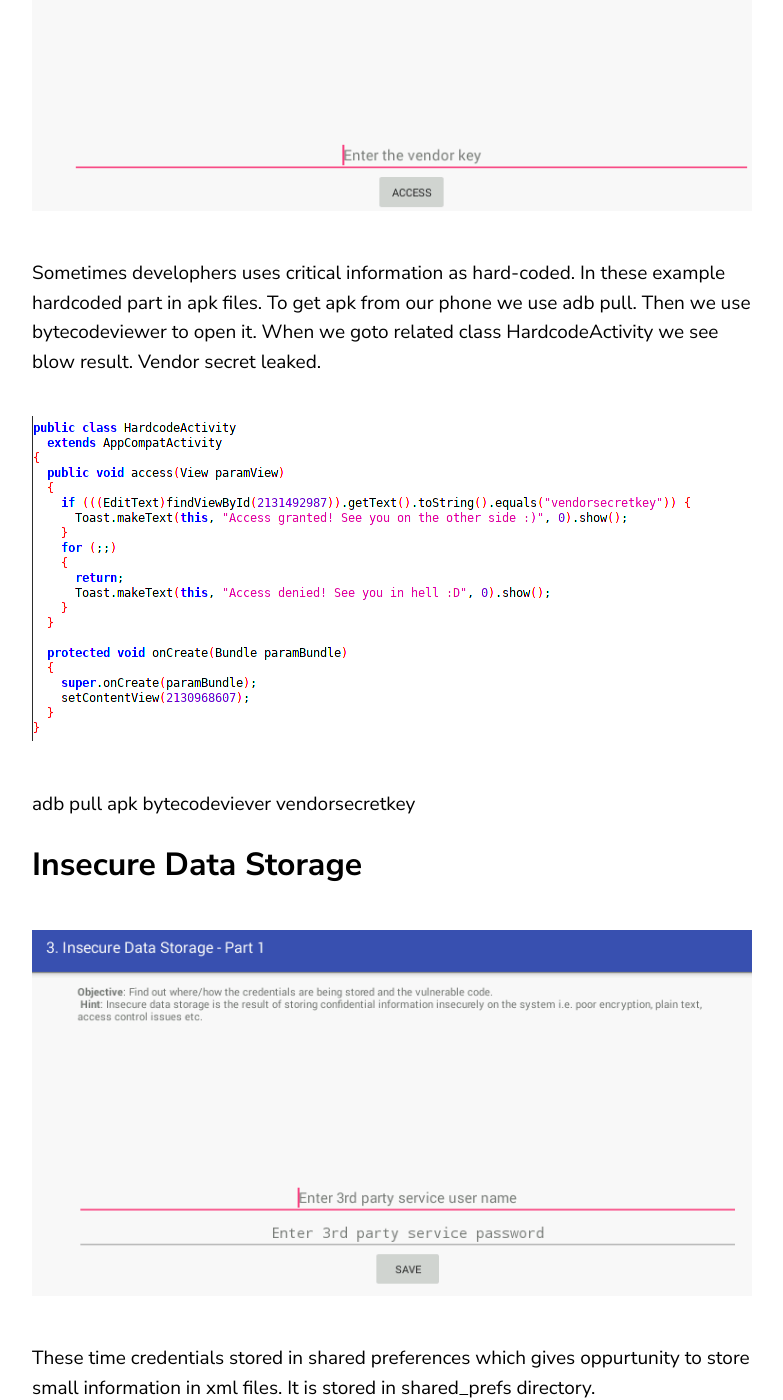
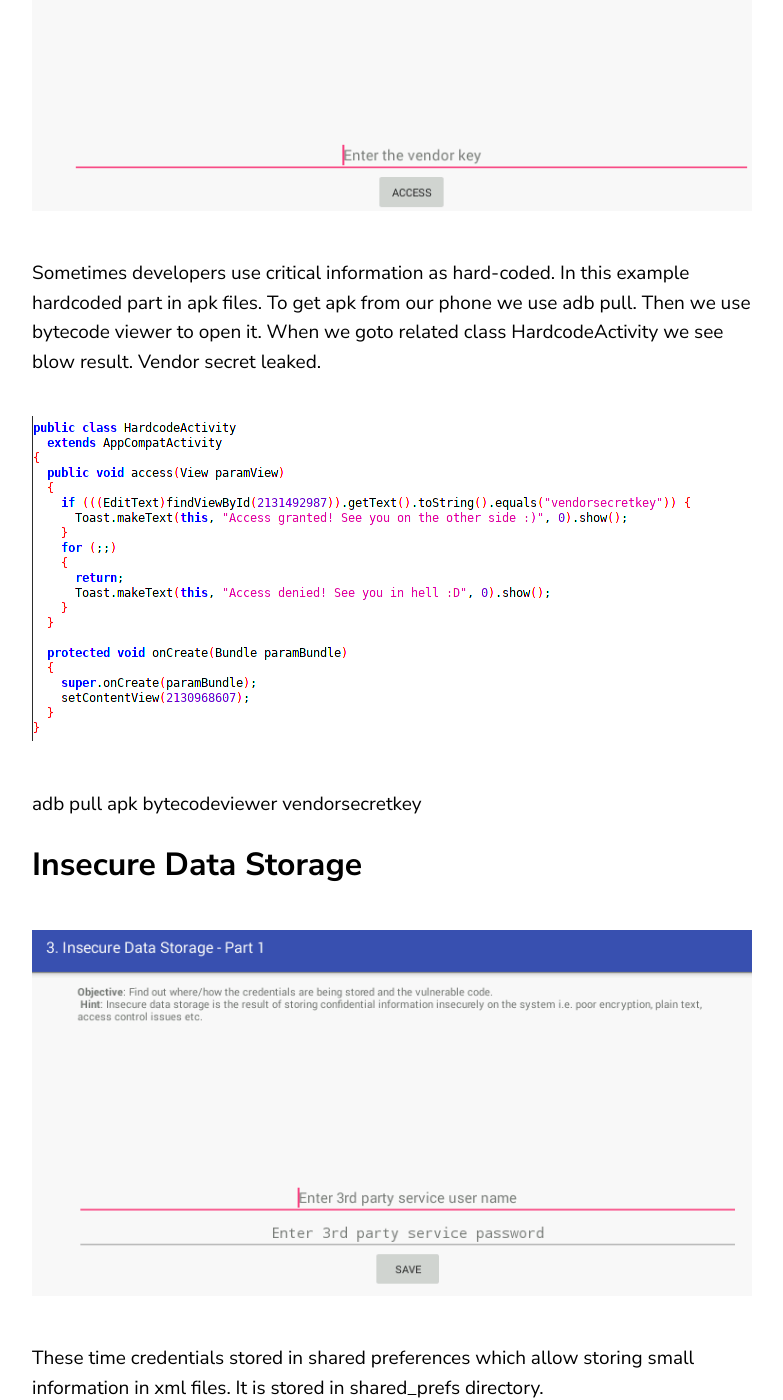
Before and after one commit to harunpoyraz/harunpoyraz.github.io, a Jekyll site: the page built from _posts/2019-07-30-diva-android-solutions.markdown, in a window 1280 px wide and 1400 px high, scrolled down 3115 px. Shown: the whole window, without its empty margins (68-851 px from the left). Built offline with Jekyll 4.4.1, drawn with Linux system fonts in a browser that asks for light colours; some of the changed text lies outside the part shown.

Commit message:
Update 2019-07-30-diva-android-solutions.markdown

````diff
--- a/_posts/2019-07-30-diva-android-solutions.markdown
+++ b/_posts/2019-07-30-diva-android-solutions.markdown
@@ -21,7 +21,7 @@ DIVA (Damn insecure and vulnerable App) is an App intentionally designed to be i
 
 ![png]({{site.baseurl}}/pics/insecure.png)
 
-Develophers use logs to debug their applications. Leaking information in logs is general situation and can be found any system. In android, we can read logs from adb logcat command. Then when we look logs we see our application leakes our credit card number in logs.
+Developers use logs to debug their applications. Leaking information in logs is a general situation and can be found in any system. In android, we can read logs from adb logcat command. Then when we look logs we see our application leaks our credit card number in logs.
 
 
 ```bash
@@ -43,14 +43,14 @@ which stores credit card number.
 
 ![png]({{site.baseurl}}/pics/hardcodemain.png)
 
-Sometimes develophers uses critical information as hard-coded. In these example hardcoded part in apk files.
+Sometimes developers use critical information as hard-coded. In this example hardcoded part in apk files.
 To get apk  from our phone we use adb pull.
-Then we use bytecodeviewer to open it. When we goto  related class HardcodeActivity we see blow result. Vendor secret leaked.
+Then we use bytecode viewer to open it. When we goto  related class HardcodeActivity we see blow result. Vendor secret leaked.
 
 ![png]({{site.baseurl}}/pics/hardcode.png)
 
 adb pull apk
-bytecodeviever
+bytecodeviewer
 vendorsecretkey
 
 
@@ -58,7 +58,7 @@ vendorsecretkey
 
 ![png]({{site.baseurl}}/pics/indata1main.png)
 
-These time credentials stored in shared preferences which gives oppurtunity to store small information in xml files. It is stored in shared_prefs directory.
+These time credentials stored in shared preferences which allow storing small information in xml files. It is stored in shared_prefs directory.
   ```bash
 adb shell
 cd data/data/jakhar.aseem.diva/
@@ -99,7 +99,7 @@ sqlitebrowser ids2
 
 ![png]({{site.baseurl}}/pics/indata3main.png)
 
-In these example, develpher tore data in tmp file which starts with uinfo.
+In this example, developer store data in tmp file which starts with uinfo.
 
 
 ```bash
````
Also changed, not shown: other parts of _posts/2019-07-30-diva-android-solutions.markdown (+8 -8 lines).
